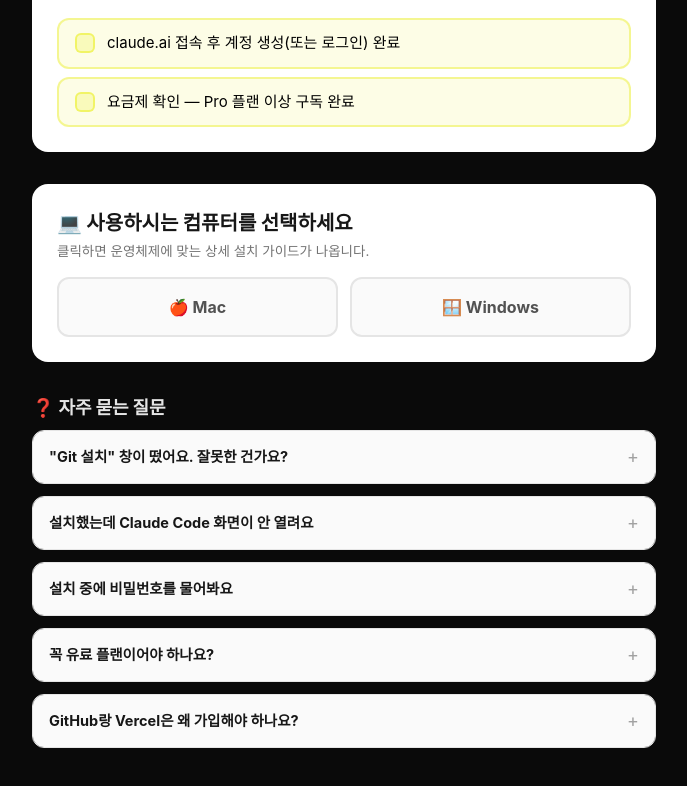
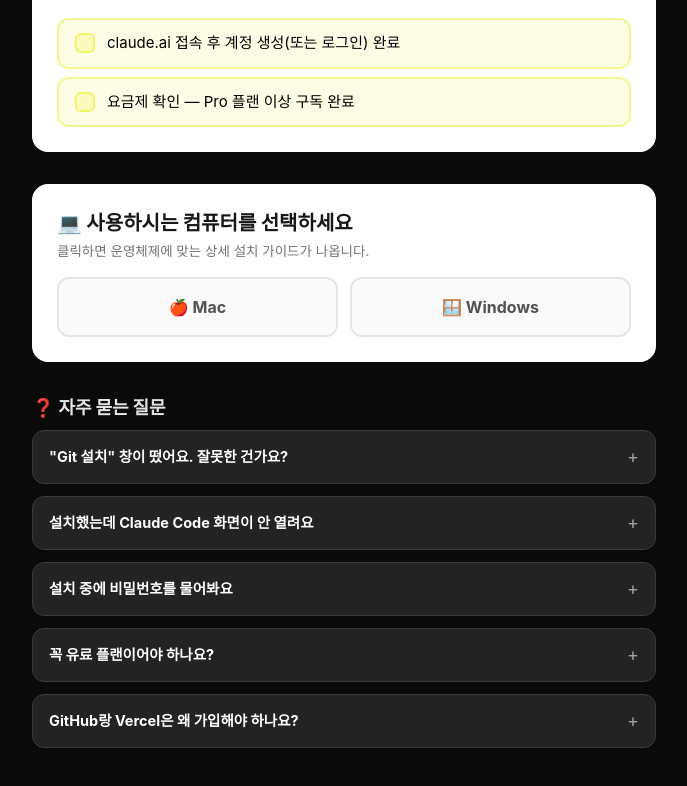
Before and after one commit to selfishclub/claudecode-pre-survey, a Next.js app: page / in a window 1280 px wide. Shown: the part 1032-1818 px from the top of the page, without its empty margins (296-983 px from the left). Built offline with nearby package versions, Linux system fonts and the light colour scheme; a web font is replaced by a local one.

Commit message:
fix: FAQ text color to white for dark bg

```diff
--- a/app/page.tsx
+++ b/app/page.tsx
@@ -57,12 +57,12 @@
 function Faq({ q, a }: { q: string; a: string }) {
   const [open, setOpen] = useState(false);
   return (
-    <div className="rounded-xl border border-neutral-200 overflow-hidden">
-      <button onClick={() => setOpen(!open)} className="w-full flex items-center justify-between px-4 py-3 text-left bg-neutral-50 hover:bg-neutral-100 transition">
-        <span className="font-bold text-[14.5px] text-neutral-900">{q}</span>
+    <div className="rounded-xl border border-white/20 overflow-hidden">
+      <button onClick={() => setOpen(!open)} className="w-full flex items-center justify-between px-4 py-3 text-left bg-white/10 hover:bg-white/15 transition">
+        <span className="font-bold text-[14.5px] text-white">{q}</span>
         <span className="text-neutral-400 text-lg">{open ? "−" : "+"}</span>
       </button>
-      {open && <div className="px-4 py-3 text-[14px] text-neutral-700 leading-relaxed border-t border-neutral-200">{a}</div>}
+      {open && <div className="px-4 py-3 text-[14px] text-neutral-300 leading-relaxed border-t border-white/20">{a}</div>}
     </div>
   );
 }
```
